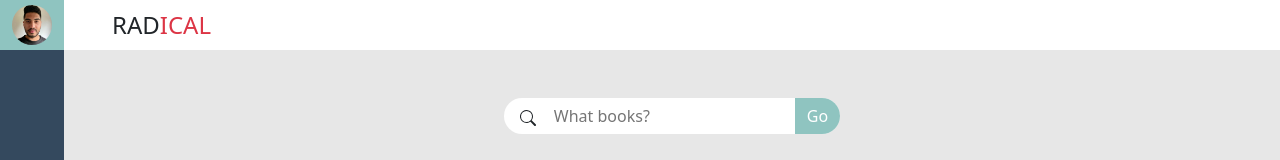
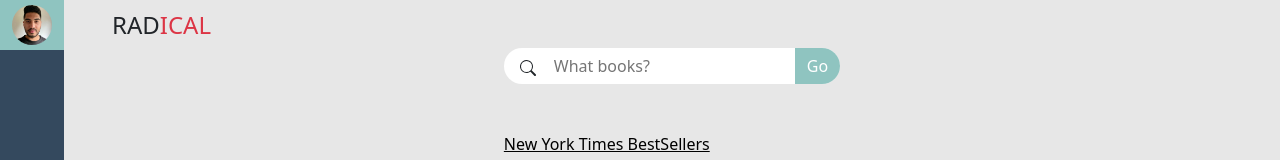
Before and after one commit to luqi2000/radical-challenge, a React (Vite) app: page / in a window 1280 px wide. Shown: the top 160 px of the page. Built offline with nearby package versions, Linux system fonts and the light colour scheme; no server answers.

Commit message:
fixed Navbar

```diff
--- a/src/App.css
+++ b/src/App.css
@@ -1,5 +1,8 @@
 .custom-bg-color-user {
   background-color: #8fc4c0;
+}
+.positionNavbar {
+  position: fixed;
 }
 .custom-taller-col {
   min-height: 50px;
--- a/src/components/MyNavbar.tsx
+++ b/src/components/MyNavbar.tsx
@@ -4,7 +4,7 @@ import UserPicture from "../assets/luqmanPicture.jpg";
 const MyNavbar = () => {
   return (
     <>
-      <Container fluid className="">
+      <Container fluid className="positionNavbar">
         <Row>
           <Col xs="auto" className="custom-bg-color-user d-flex justify-content-center align-items-center">
             <Image
```
